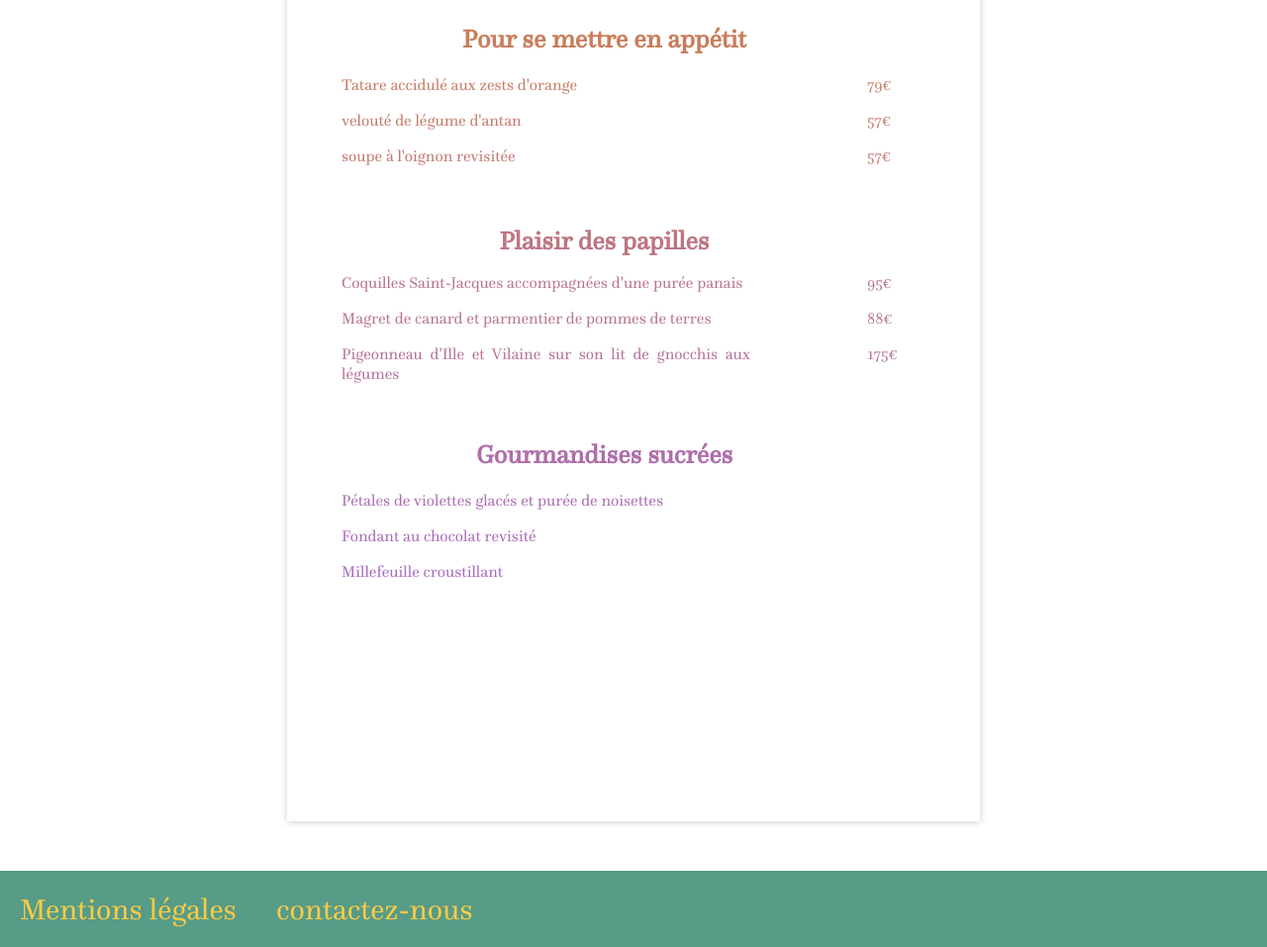
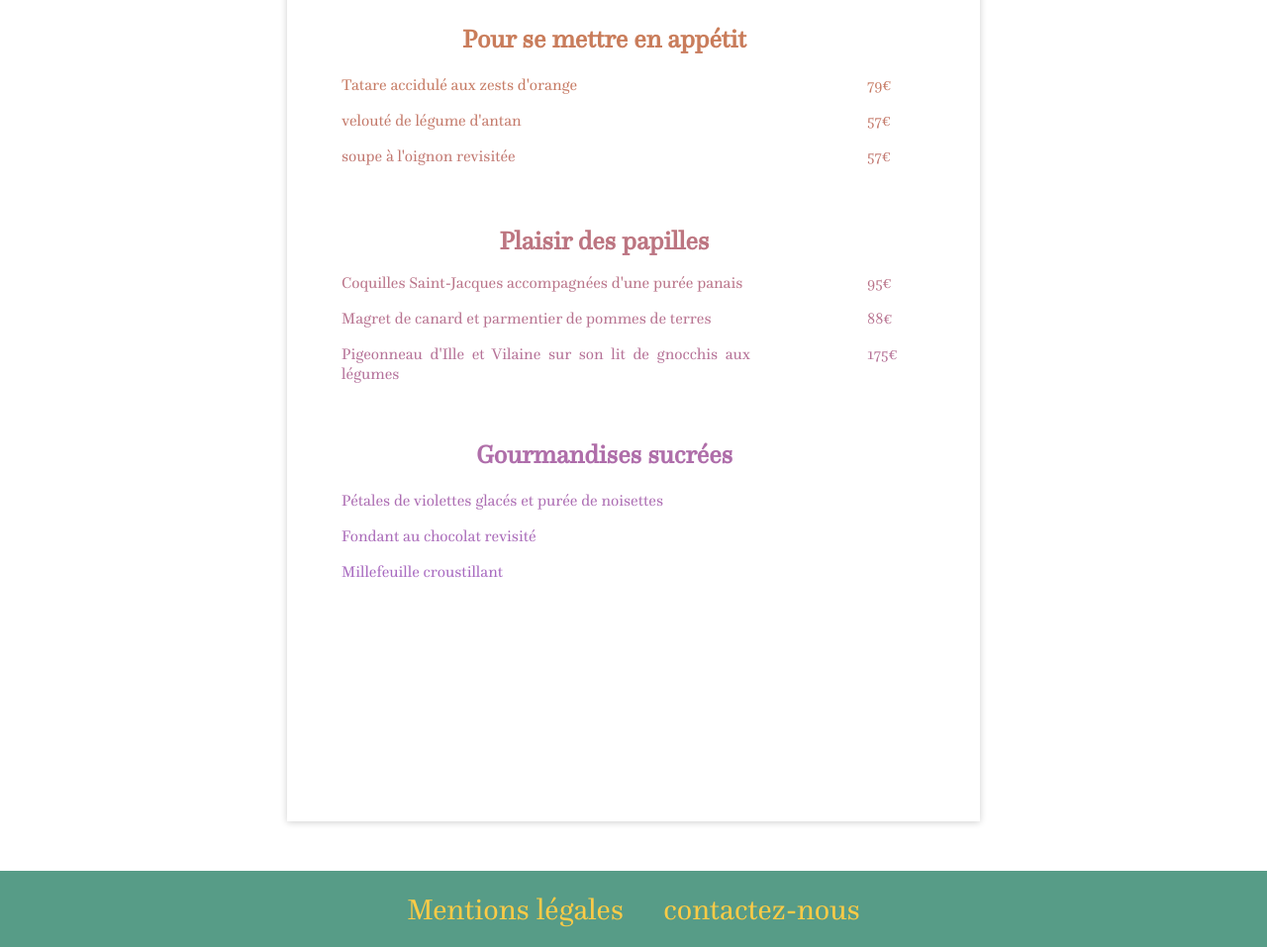
Before and after one commit to GeoffroyAlarcon/Projet3-OC, a website: page menu2.html in a window 1280 px wide. Shown: the part 484-1441 px from the top of the page at 99% size. Drawn offline with Linux system fonts and the light colour scheme.

Commit message:
modif footer

```diff
--- a/menu2.html
+++ b/menu2.html
@@ -101,13 +101,17 @@
     </div>
 
     <footer>
-        <div class="legal">
-            <p>Mentions légales </p>
-        </div>
-        <div class="contact">
-            <p>contactez-nous</p>
-        </div></main>
+        <div class="container">
+            <div class="legal">
+                <p>Mentions légales </p>
+            </div>
+            <div class="contact">
+                <p> contactez-nous</p>
+            </div>
+        </di>
+
     </footer>
+
 
 </body>
 
```
Also changed, not shown: menu1.html (+6 -3 lines), menu3.html (+6 -3 lines), menu4.html (+7 -4 lines), index.html (line endings or trailing spaces).
